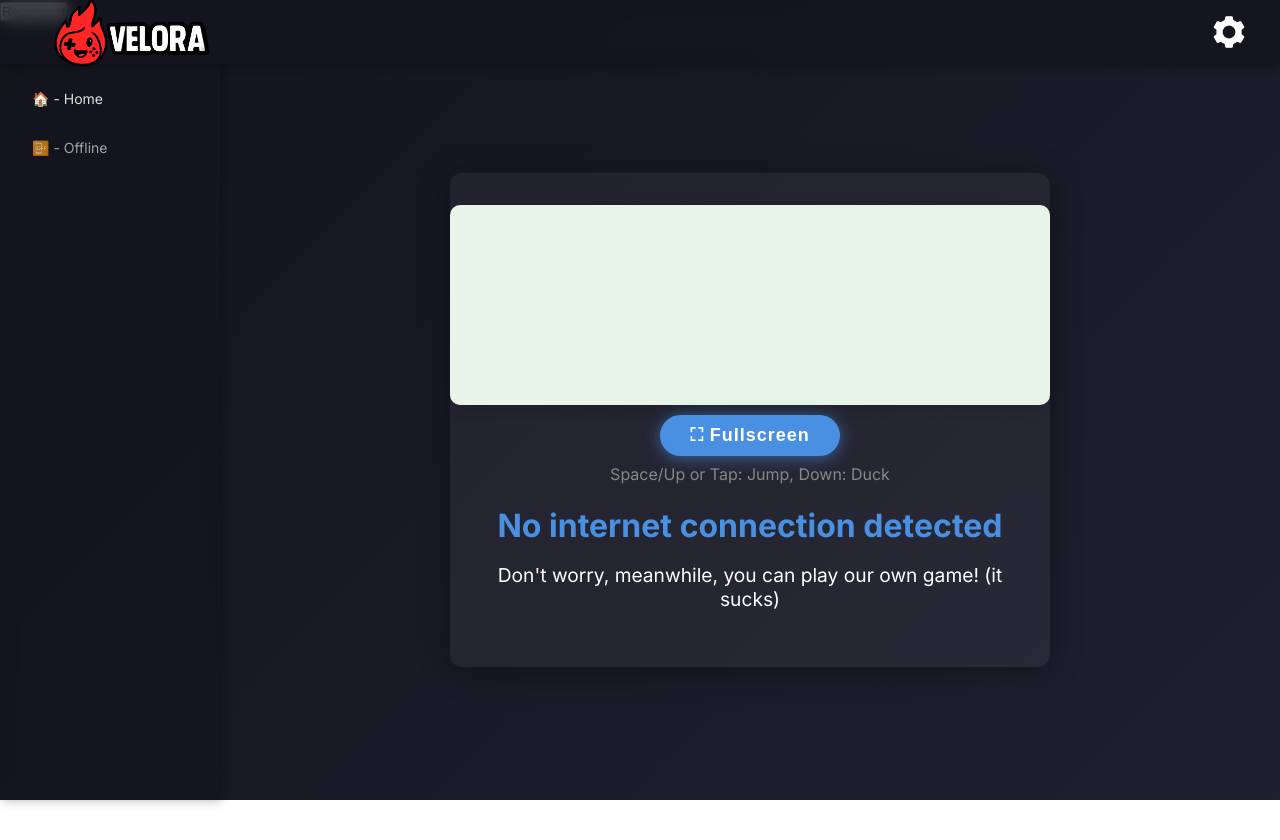
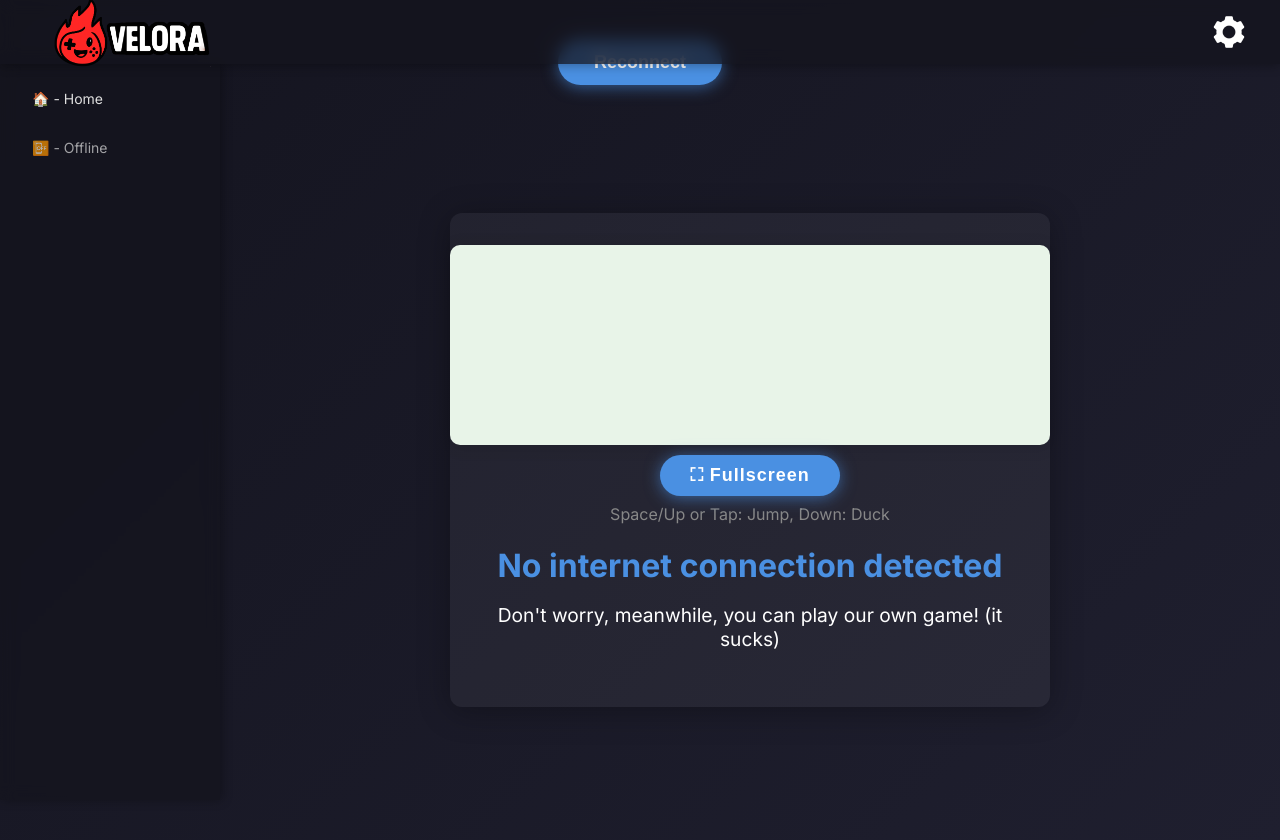
Before and after one commit to Bingleton465/bingleton465.github.io, a website: page nowifi.html in a window 1280 px wide. Before the commit the page ends 800 px from the top, so only its background shows below. Drawn offline with nearby package versions, Linux system fonts and the light colour scheme.

Commit message:
Update nowifi.html

```diff
--- a/nowifi.html
+++ b/nowifi.html
@@ -168,6 +168,27 @@
       transform: scale(1.07);
       box-shadow: 0 0 18px var(--accent-glow), 0 2px 16px var(--accent-glow);
     }
+    #reconnect {
+  display: block;
+  margin: 40px auto 0 auto;
+  background: var(--accent-color);
+  border: none;
+  color: #fff;
+  font-size: 18px;
+  font-weight: 700;
+  padding: 12px 36px;
+  border-radius: 30px;
+  box-shadow: 0 2px 16px var(--accent-glow);
+  cursor: pointer;
+  outline: none;
+  transition: background 0.2s, transform 0.2s, box-shadow 0.2s;
+  z-index: 2;
+}
+#reconnect:hover {
+  background: #6cb3f0;
+  transform: scale(1.07);
+  box-shadow: 0 0 18px var(--accent-glow), 0 2px 16px var(--accent-glow);
+}
     @media (max-width: 768px) {
       .sidebar { width: 60px; padding: 8px; }
       .sidebar a { font-size: 12px; padding: 8px; }
```
